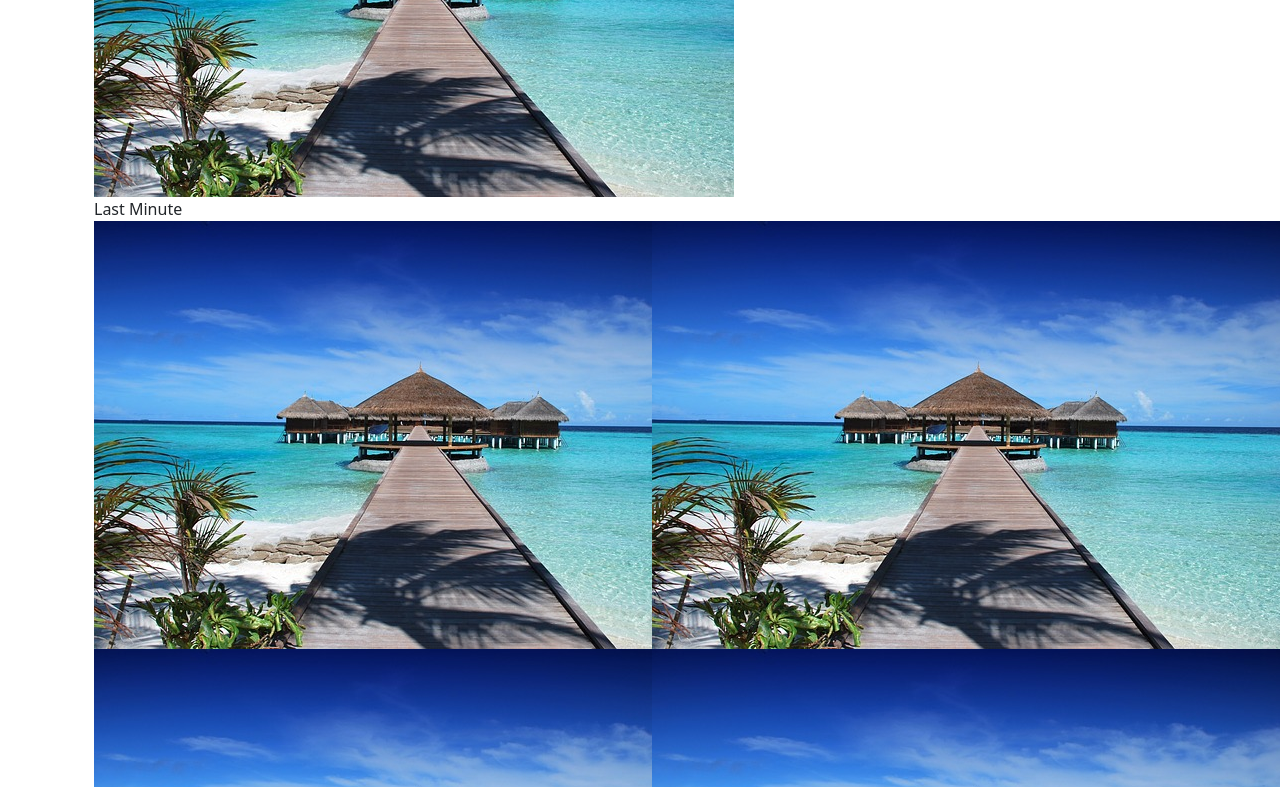
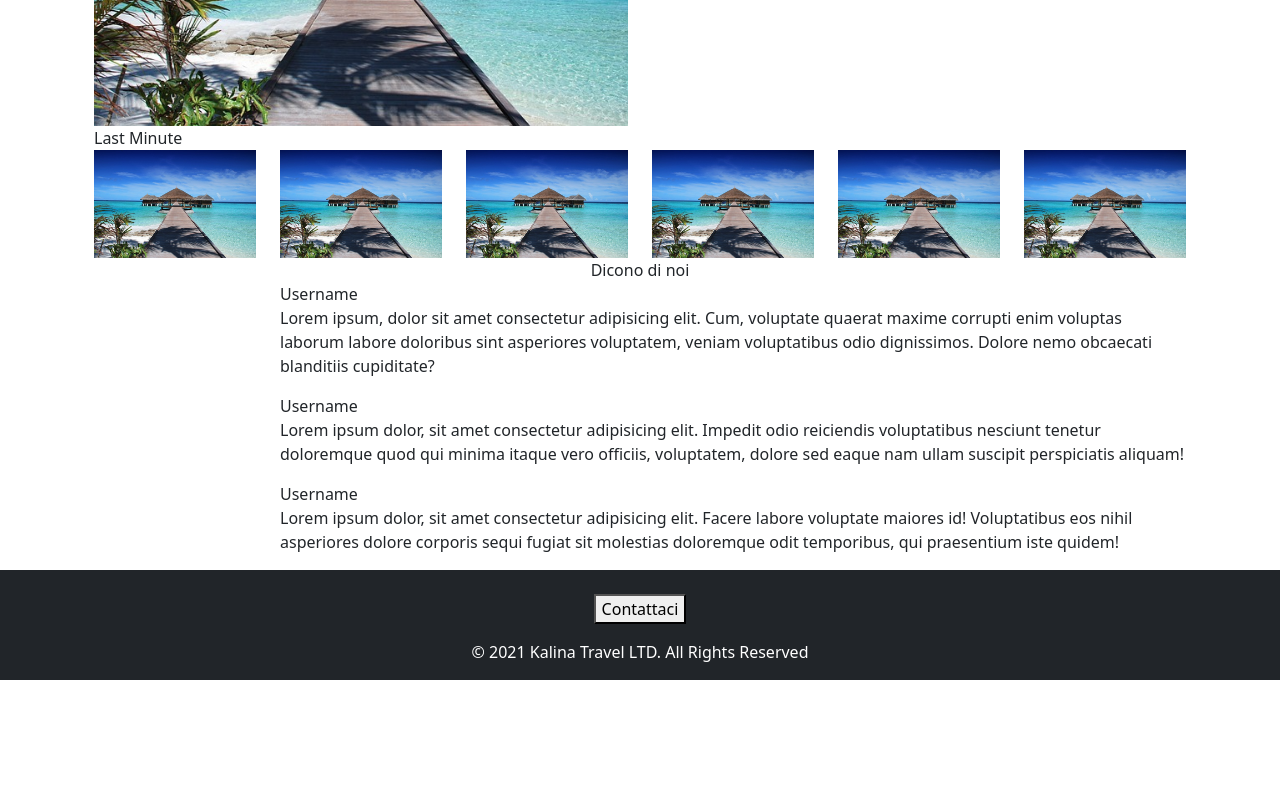
Before and after one commit to mcpierluigi/fs0123-m2-w2-d2, a plain HTML site: page index.html in a window 1280 px wide. Shown: the part 2020-2807 px from the top of the page. After the commit the page ends 2716 px from the top, so only its background shows below. Drawn offline with nearby package versions, Linux system fonts and the light colour scheme.

Commit message:
secondo.commit

```diff
--- a/index.html
+++ b/index.html
@@ -180,12 +180,14 @@
                     </div>
                 </div>
             </div>
+                <!--OFFERTA DEL GIORNO-->
             <div class="container">
                 <div class="row">
                     <div class="col">Offerta del giorno</div>
-                <div class="row row-cols-2">
+                </div>
+                <div class="row">
                     <div class="col">
-                            <img src="./img/beach-g0eb0e4214_640.jpg" alt="" class="">
+                            <img src="./img/beach-g0eb0e4214_640.jpg" alt="" class="img-fluid">
                     </div>
                     <div class="col">
                             <div>Fushifaru <br> Maldives</div>
@@ -196,33 +198,71 @@
                     </div>
                 </div>
             </div>
-            </div>
+                <!--LAST MINUTE-->
             <div class="container">
                 <div class="row">
                     <div class="col">Last Minute</div>
                 </div>
-                <div class="row row-cols-2">
+                <div class="row gy-3 row-cols-2 row-cols-md-3 row-cols-lg-6">
                     <div class="col">
-                        <img src="./img/beach-g0eb0e4214_640.jpg" alt="">
+                        <img src="./img/beach-g0eb0e4214_640.jpg" alt="" class="immg-fluid" style="width:100%;">
                     </div>
                     <div class="col">
-                        <img src="./img/beach-g0eb0e4214_640.jpg" alt="">
+                        <img src="./img/beach-g0eb0e4214_640.jpg" alt="" class="immg-fluid" style="width:100%;">
                     </div>
                     <div class="col">
-                        <img src="./img/beach-g0eb0e4214_640.jpg" alt="">
+                        <img src="./img/beach-g0eb0e4214_640.jpg" alt="" class="immg-fluid" style="width:100%;">
                     </div>
                     <div class="col">
-                        <img src="./img/beach-g0eb0e4214_640.jpg" alt="">
+                        <img src="./img/beach-g0eb0e4214_640.jpg" alt="" class="immg-fluid" style="width:100%;">
                     </div>
                     <div class="col">
-                        <img src="./img/beach-g0eb0e4214_640.jpg" alt="">
+                        <img src="./img/beach-g0eb0e4214_640.jpg" alt="" class="immg-fluid" style="width:100%;">
                     </div>
                     <div class="col">
-                        <img src="./img/beach-g0eb0e4214_640.jpg" alt="">
+                        <img src="./img/beach-g0eb0e4214_640.jpg" alt="" class="immg-fluid" style="width:100%;">
                     </div>
                 </div>
+            </div>
+                <!--DICONO DI NOI-->
+            <div class="container">
+                <div class="row">
+                    <div class="col text-center">Dicono di noi</div>
+                </div>
+                <div class="row flex-column">
+                    <div class="col">
+                        <div class="row">
+                            <div class="col-2"></div>
+                            <div class="col-10">Username
+                                <p>Lorem ipsum, dolor sit amet consectetur adipisicing elit. Cum, voluptate quaerat maxime corrupti enim voluptas laborum labore doloribus sint asperiores voluptatem, veniam voluptatibus odio dignissimos. Dolore nemo obcaecati blanditiis cupiditate?</p>
+                            </div>
+                        </div>
+                    </div>
+                    <div class="col">
+                        <div class="row">
+                            <div class="col-2"></div>
+                            <div class="col-10">Username
+                                <p>Lorem ipsum dolor, sit amet consectetur adipisicing elit. Impedit odio reiciendis voluptatibus nesciunt tenetur doloremque quod qui minima itaque vero officiis, voluptatem, dolore sed eaque nam ullam suscipit perspiciatis aliquam!</p>
+                            </div>
+                        </div>
+                    </div>
+                    <div class="col">
+                        <div class="row">
+                            <div class="col-2"></div>
+                            <div class="col-10">Username
+                                <p>Lorem ipsum dolor, sit amet consectetur adipisicing elit. Facere labore voluptate maiores id! Voluptatibus eos nihil asperiores dolore corporis sequi fugiat sit molestias doloremque odit temporibus, qui praesentium iste quidem!</p>
+                            </div>
+                        </div>
+                    </div>
+                </div>
+            </div>
+        </div>
+                <!--CONTATTACI-->
+            <div class="bg-dark text-center">
+                <button class="mt-4">Contattaci</button>
+                <p class="text-white p-3">&copy; 2021 Kalina Travel LTD. All Rights Reserved</p>
+            </div>
 
-        </div>
 
     <script src="https://cdn.jsdelivr.net/npm/bootstrap@5.3.0-alpha1/dist/js/bootstrap.bundle.min.js" integrity="sha384-w76AqPfDkMBDXo30jS1Sgez6pr3x5MlQ1ZAGC+nuZB+EYdgRZgiwxhTBTkF7CXvN" crossorigin="anonymous"></script>
   </body>
```
Lines whose indentation alone changed are shown as unchanged.
